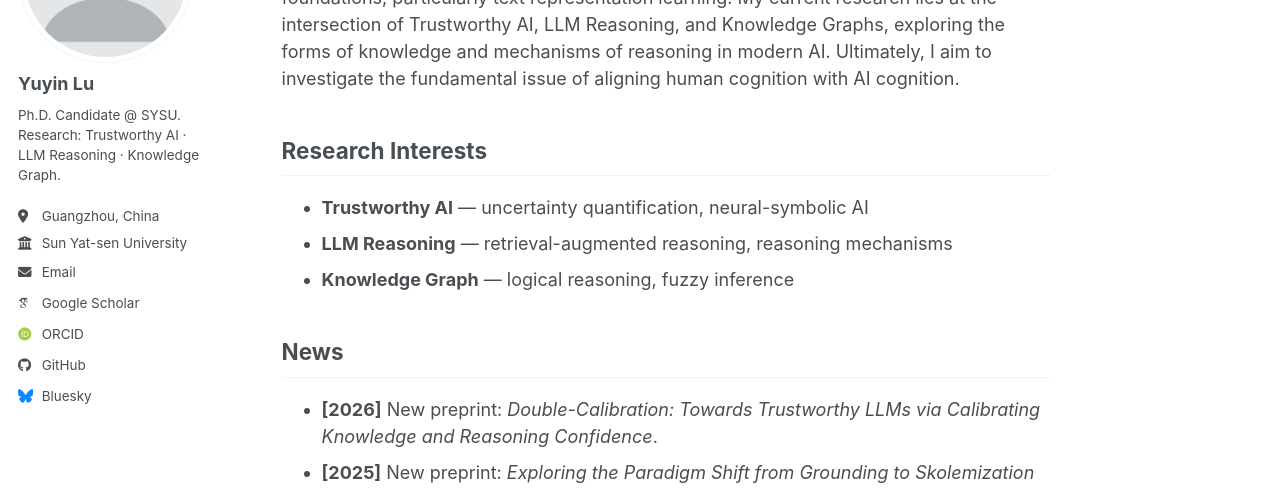
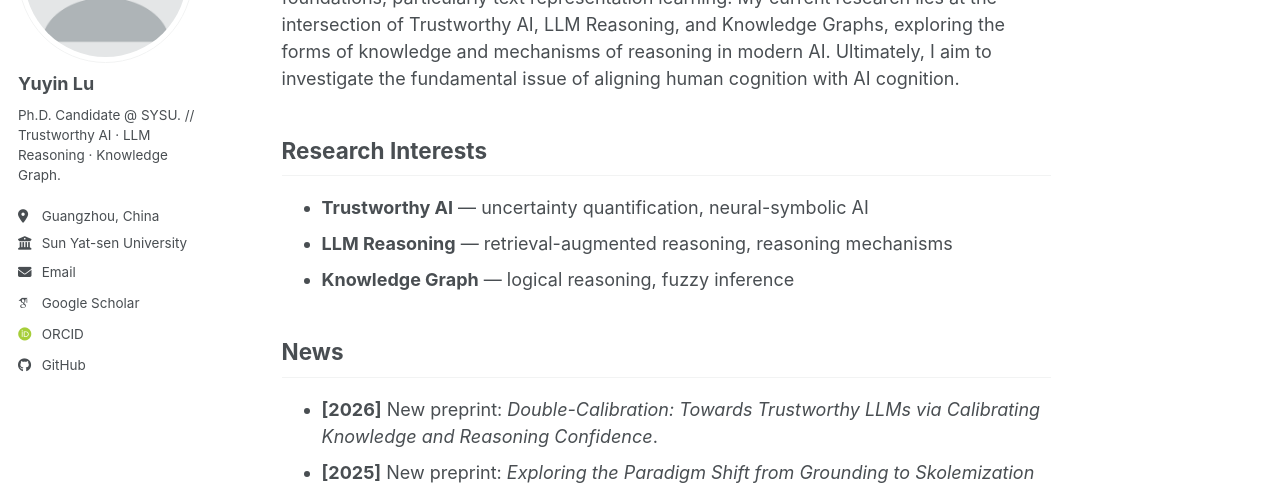
Before and after one commit to luyy9apples/luyy9apples.github.io, a Jekyll site: the page built from _pages/about.md, in a window 1280 px wide. Shown: the part 213-703 px from the top of the page. Built offline with Jekyll 4.4.1, drawn with Linux system fonts in a browser that asks for light colours; some web fonts are replaced; a script bundle is joined from its source files by our own code; library files that are not in the unit come from our copies.

Commit message:
Update _config.yml

```diff
--- a/_config.yml
+++ b/_config.yml
@@ -26,7 +26,7 @@ author:
   avatar           : "profile.png"
   name             : "Yuyin Lu"
   pronouns         : # example: "she/her"
-  bio              : "Ph.D. Candidate @ SYSU. Research: Trustworthy AI · LLM Reasoning · Knowledge Graph."
+  bio              : "Ph.D. Candidate @ SYSU. // Trustworthy AI · LLM Reasoning · Knowledge Graph."
   location         : "Guangzhou, China"
   employer         : "Sun Yat-sen University"
   uri              : # URL
@@ -57,7 +57,7 @@ author:
 
   # Social media
   artstation       : # Username
-  bluesky          : "bsky.app" # Replace this with you Bluesky username
+  bluesky          : # Username
   facebook         : # Username
   flickr           : # Username
   foursquare       : # Username
```
